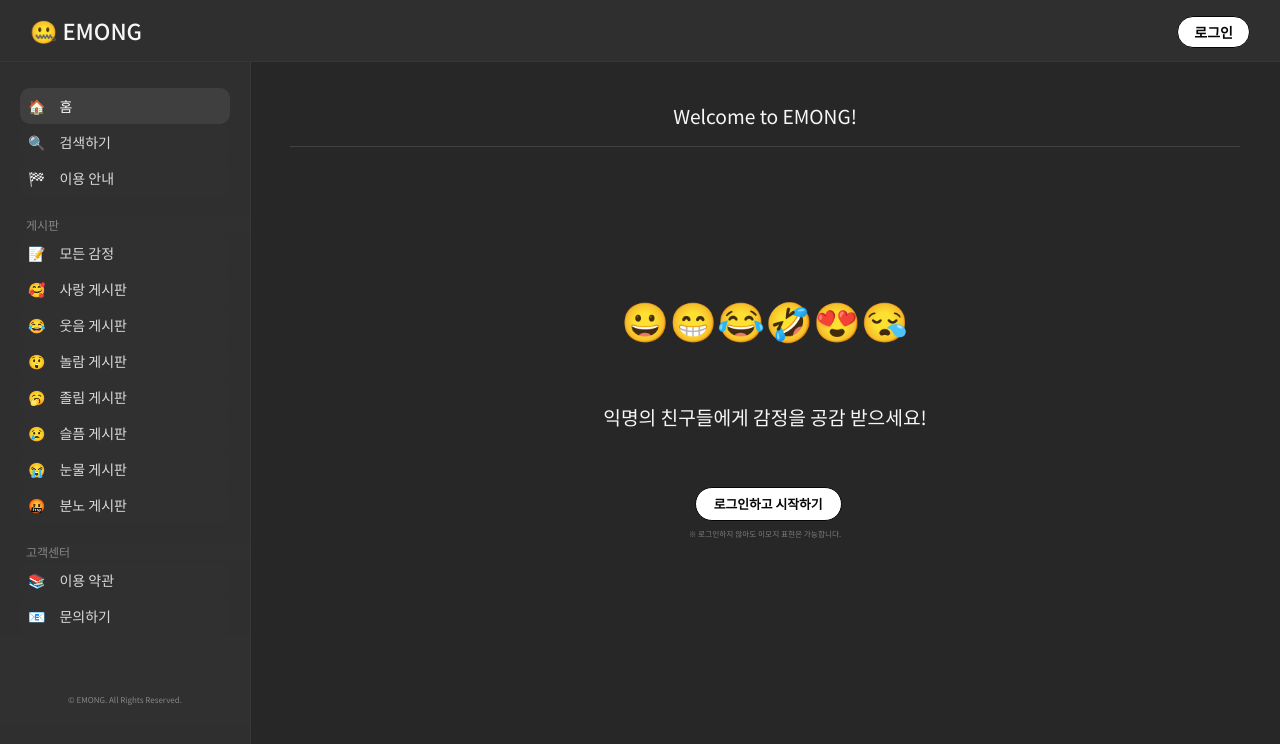
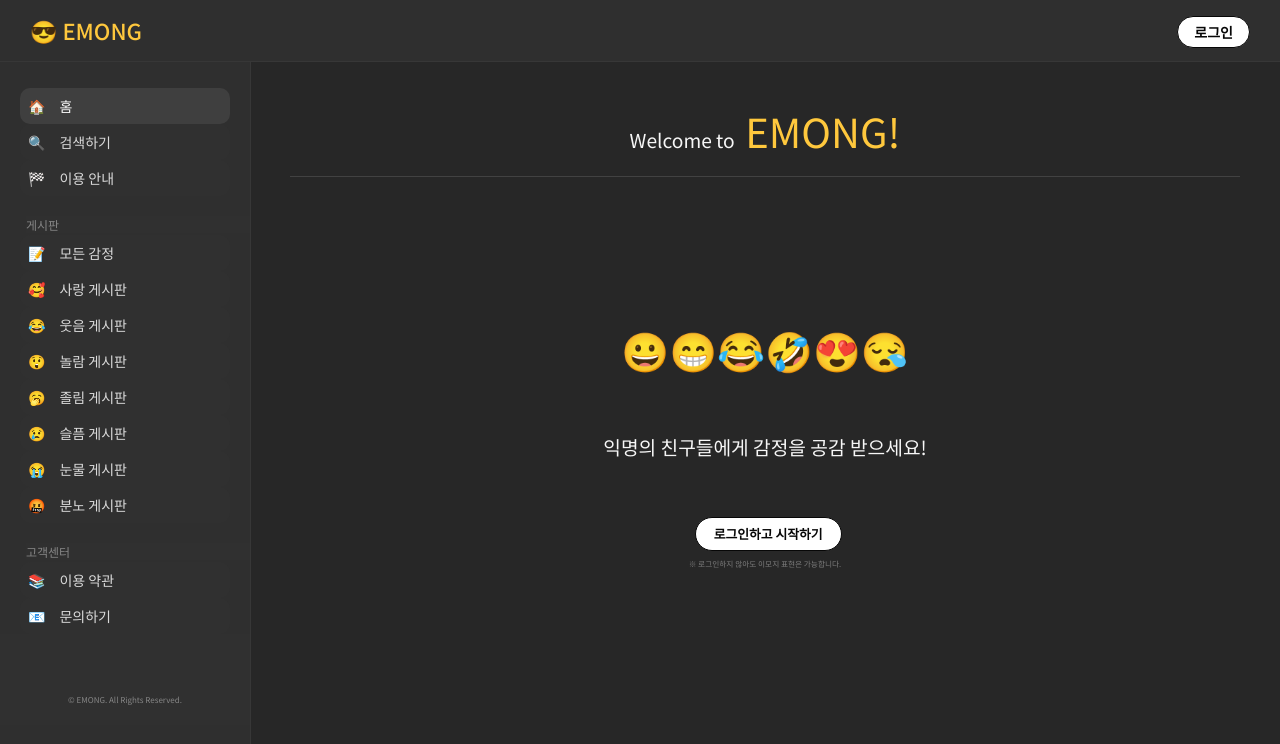
Before and after one commit to taeho-choi/react-emong, a React (Create React App) app: page / in a window 1280 px wide. Shown: the top 744 px of the page. Built offline with nearby package versions, Linux system fonts and the light colour scheme; no server answers; the database is empty; a web font is replaced by a local one.

Commit message:
modify favicon, logo color

```diff
--- a/src/pages/LoginPage.js
+++ b/src/pages/LoginPage.js
@@ -49,7 +49,9 @@ const LoginPage = () => {
     <div className="LoginPage">
       <div className="box">
         <Link to="/">
-          <div className="logo">🤐 EMONG</div>
+          <div className="logo" style={{ color: "#ffc83d" }}>
+            😎 EMONG
+          </div>
         </Link>
         <input
           placeholder="아이디"
--- a/src/pages/MainPage.js
+++ b/src/pages/MainPage.js
@@ -13,7 +13,12 @@ const MainPage = ({ activeMenu, setActiveMenu }) => {
       <div className="content">
         <div className="MainPage">
           <div>
-            <h1>Welcome to EMONG!</h1>
+            <h1>
+              Welcome to{" "}
+              <a style={{ color: "#ffc83d", fontSize: "min(6vw, 40px)" }}>
+                EMONG!
+              </a>
+            </h1>
             <p className="line"></p>
             <h2>😀😁😂🤣😍😪</h2>
             <h1>익명의 친구들에게 감정을 공감 받으세요!</h1>
--- a/src/pages/TopMenu.js
+++ b/src/pages/TopMenu.js
@@ -46,7 +46,9 @@ const TopMenu = ({ isLoggedIn, setIsLoggedIn }) => {
     <div className="TopMenu">
       <div className="NavBar">
         <Link to="/">
-          <div className="logo">🤐 EMONG</div>
+          <div className="logo" style={{ color: "#ffc83d" }}>
+            😎 EMONG
+          </div>
         </Link>
         {!isLoggedIn ? (
           <Link to="login">
@@ -79,7 +81,7 @@ const TopMenu = ({ isLoggedIn, setIsLoggedIn }) => {
         </button>
         <button
           onClick={() => {
-            onClickBoard("unclassified");
+            onClickBoard("");
           }}
         >
           🏁　이용 안내
@@ -149,7 +151,7 @@ const TopMenu = ({ isLoggedIn, setIsLoggedIn }) => {
         </button>
         <button
           onClick={() => {
-            onClickBoard("unclassified");
+            onClickBoard("");
           }}
         >
           📧　문의하기
```
Also changed, not shown: 1 other file (tests, documents, lock files or other folders).
